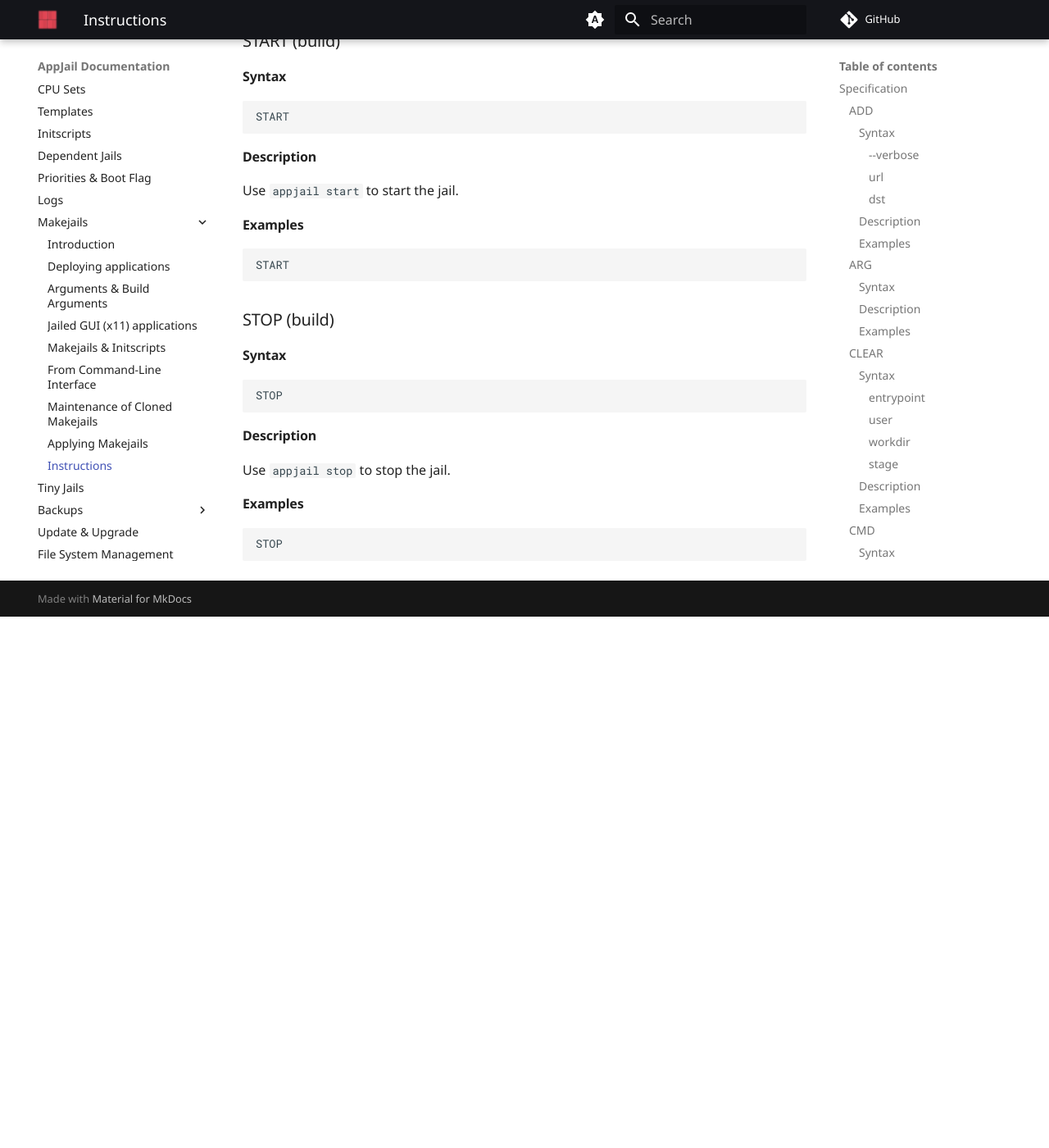
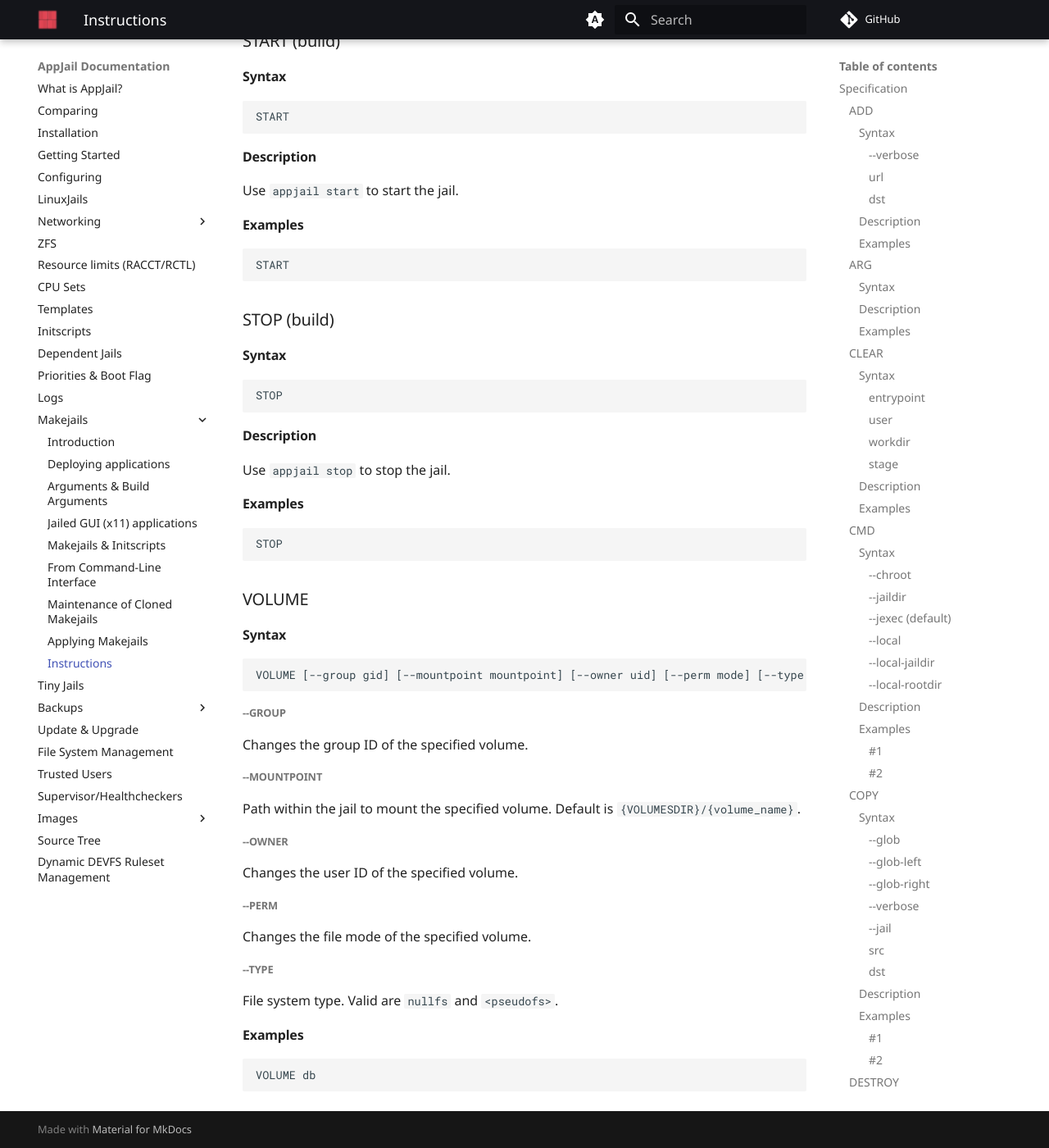
Before and after one commit to DtxdF/AppJail.docs, an MkDocs documentation site: the page built from docs/makejails/instructions.md, in a window 1280 px wide and 1400 px high, scrolled down 25798 px. Shown: the whole window at 82% size. Built offline with MkDocs 1.6.1 and Material for MkDocs 9.7.7, drawn with Linux system fonts in a browser that asks for light colours; comment, search, counter and statistics services are not loaded; before the commit the page ends 26550 px from its top, so only the background shows below that.

Commit message:
Document VOLUME instruction

````diff
--- a/docs/makejails/instructions.md
+++ b/docs/makejails/instructions.md
@@ -1317,3 +1317,37 @@ Use `appjail stop` to stop the jail.
 ```
 STOP
 ```
+
+### VOLUME
+
+#### Syntax
+
+```
+VOLUME [--group gid] [--mountpoint mountpoint] [--owner uid] [--perm mode] [--type fs_type] volume
+```
+
+##### --group
+
+Changes the group ID of the specified volume.
+
+##### --mountpoint
+
+Path within the jail to mount the specified volume. Default is `{VOLUMESDIR}/{volume_name}`.
+
+##### --owner
+
+Changes the user ID of the specified volume.
+
+##### --perm
+
+Changes the file mode of the specified volume.
+
+##### --type
+
+File system type. Valid are `nullfs` and `<pseudofs>`.
+
+#### Examples
+
+```
+VOLUME db
+```
````
